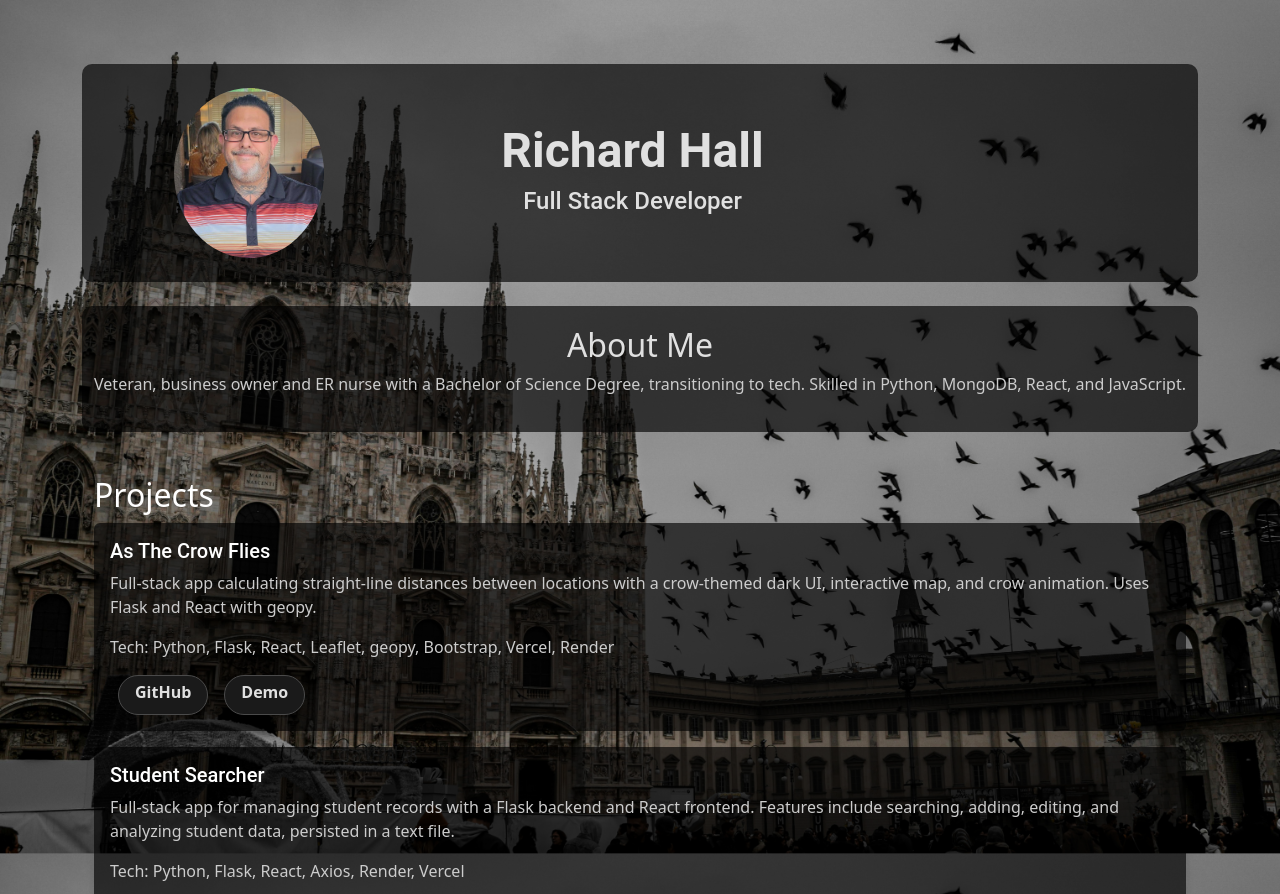
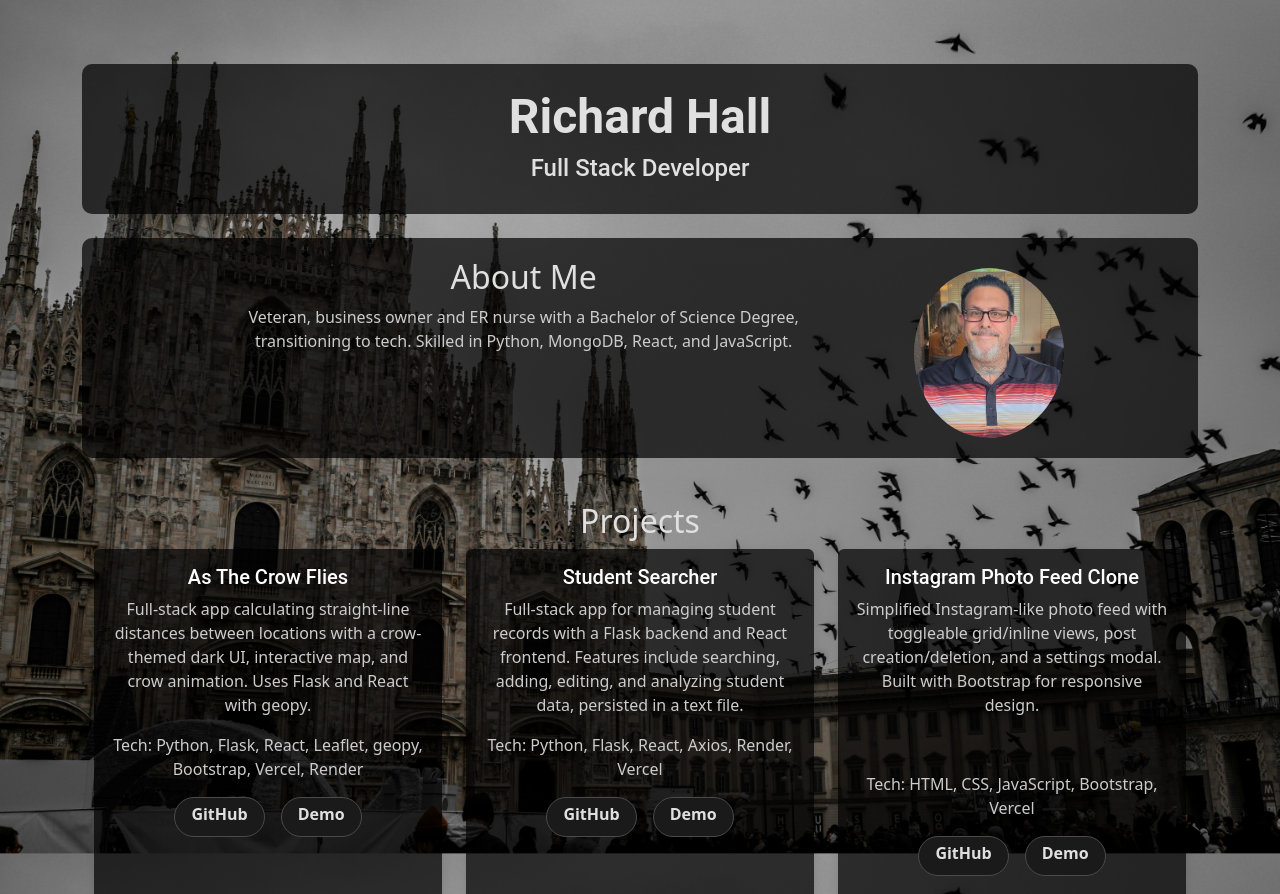
Before and after one commit to Cyberbot777/portfolio, a React (Create React App) app: page / in a window 1280 px wide. Shown: the top 894 px of the page. Built offline with nearby package versions, Linux system fonts and the light colour scheme.

Commit message:
Tiled projects

```diff
--- a/src/components/About.css
+++ b/src/components/About.css
@@ -2,7 +2,7 @@
 .about-section {
   animation: fadeIn 1s ease-out;
   color: #e0e0e0;
-  background: rgba(0, 0, 0, 0.65);
+  background: rgba(0, 0, 0, 0.7);
   border-radius: 10px;
   padding: 20px;
   border: none;
--- a/src/components/About.js
+++ b/src/components/About.js
@@ -1,14 +1,27 @@
 // src/components/About.js
 import React from 'react';
-import { Container } from 'react-bootstrap';
+import { Container, Row, Col } from 'react-bootstrap';
 import './About.css';
+import profilePic from '../assets/profile-pic.jpg';
 
 const About = () => (
   <Container className="text-center my-4 about-section">
-    <h2>About Me</h2>
-    <p>
-      Veteran, business owner and ER nurse with a Bachelor of Science Degree, transitioning to tech. Skilled in Python, MongoDB, React, and JavaScript.
-    </p>
+    <Row style={{width: "1000px"}}>
+      <Col style={{marginLeft: "150px", alignItems: "center"}} sm={7}>
+        <h2>About Me</h2>
+        <p>
+          Veteran, business owner and ER nurse with a Bachelor of Science Degree, transitioning to tech. Skilled in Python, MongoDB, React, and JavaScript.
+        </p>
+      </Col>
+      <Col>
+        <img
+          src={profilePic}
+          alt="Richard Hall"
+          className="profile-pic"
+          style={{ width: '150px', height: '170px', marginTop: "10px" }}
+        />
+      </Col>
+    </Row>
   </Container>
 );
 
--- a/src/components/Header.css
+++ b/src/components/Header.css
@@ -1,6 +1,6 @@
 /* FEATURE: Header Container Styling */
 .header-container {
-  background: rgba(0, 0, 0, 0.65);
+  background: rgba(0, 0, 0, 0.7);
   animation: slideIn 0.8s ease-out;
   border: none;
   border-radius: 10px;
@@ -29,8 +29,7 @@
 /* FEATURE: Centered Header Text */
 .header-text-centered {
   flex: 1; /* Allow text to take remaining space */
-  text-align: center; /* Center text within its container */
-  margin-right: 290px; /* Move text independently to the right */
+  text-align: center; /* Center text within its container */ /* Move text independently to the right */
 }
 
 /* FEATURE: Profile Picture Styling */
--- a/src/components/Header.js
+++ b/src/components/Header.js
@@ -1,18 +1,11 @@
 // src/components/Header.js
 import React from 'react';
 import { Container } from 'react-bootstrap';
-import profilePic from '../assets/profile-pic.jpg';
 import './Header.css';
 
 const Header = () => (
   <Container className="py-4 mb-4 mt-4 header-container">
     <div className="header-content">
-      <img
-        src={profilePic}
-        alt="Richard Hall"
-        className="profile-pic"
-        style={{ width: '150px', height: '170px' }}
-      />
       <div className="header-text-centered">
         <h1 style={{ fontWeight: 'bold', fontSize: '3rem' }}>Richard Hall</h1>
         <div className="text-center">
--- a/src/components/Projects.css
+++ b/src/components/Projects.css
@@ -5,13 +5,15 @@
 
 /* FEATURE: Project Card Styling */
 .project-card.card {
-  background: rgba(0, 0, 0, 0.65) !important;
+  background: rgba(0, 0, 0, 0.7) !important;
   color: #ffffff !important;
   transform: scale(1);
   transition: transform 0.3s ease-in-out;
   cursor: pointer;
   border: none !important; /* Remove border */
   box-shadow: 0 4px 8px rgba(0, 0, 0, 0.1);
+  height: 445px;
+
 }
 
 /* FEATURE: Project Card Hover */
--- a/src/components/Projects.js
+++ b/src/components/Projects.js
@@ -1,6 +1,6 @@
 // src/components/Projects.js
 import React, { useState } from 'react';
-import { Card, Container, Button } from 'react-bootstrap';
+import { Card, Container, Button, Row, Col } from 'react-bootstrap';
 import './Projects.css';
 
 const Projects = () => {
@@ -35,23 +35,33 @@ const Projects = () => {
 
   return (
     <Container className="my-4">
-      <h2>Projects</h2>
-      {projects.map((project, index) => (
+      <h2 className='text-center'>Projects</h2>
+      <Row>
+        {projects.map((project, index) => {
+          return (
+            <Col>
               <Card
                 key={index}
                 className="mb-3 project-card"
                 onMouseEnter={() => handleMouseEnter(index)}
                 onMouseLeave={handleMouseLeave}
               >
-          <Card.Body>
+                <Card.Body className='text-center'>
                   <Card.Title>{project.title}</Card.Title>
                   <Card.Text>{project.description}</Card.Text>
-            <Card.Text>Tech: {project.tech}</Card.Text>
+                  <Card.Text style={project.title === "Instagram Photo Feed Clone" ? { marginTop: "55px" } : {}}>Tech: {project.tech}</Card.Text>
+                  <Row className='text-center'>
+                    <Col>
                       <Button className="custom-btn mx-2" href={project.github}>GitHub</Button>
                       <Button className="custom-btn mx-2" href={project.demo}>Demo</Button>
+                    </Col>
+                  </Row>
                 </Card.Body>
               </Card>
-      ))}
+            </Col>
+          )
+        })}
+      </Row>
     </Container>
   );
 };
```
Lines whose indentation alone changed are shown as unchanged.
